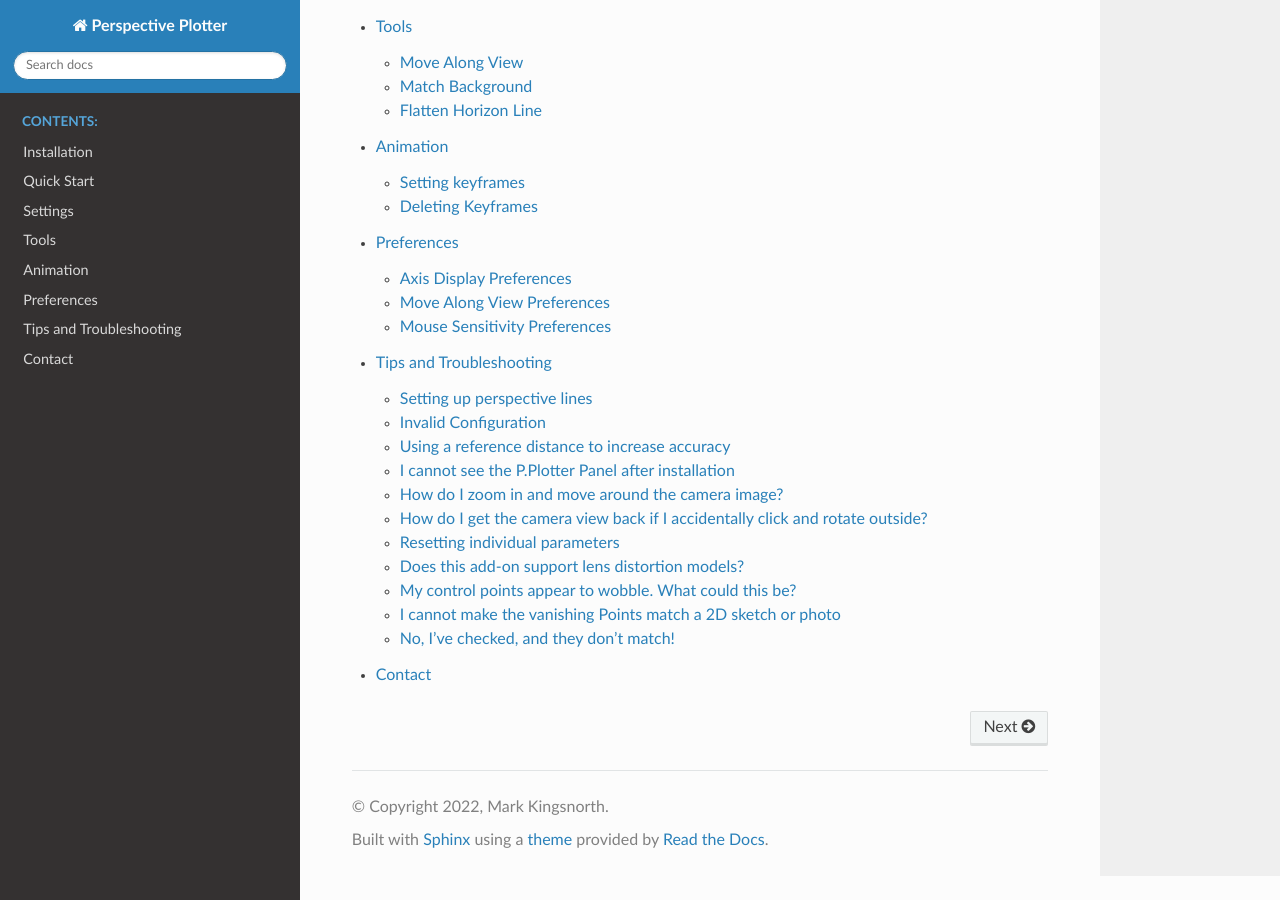
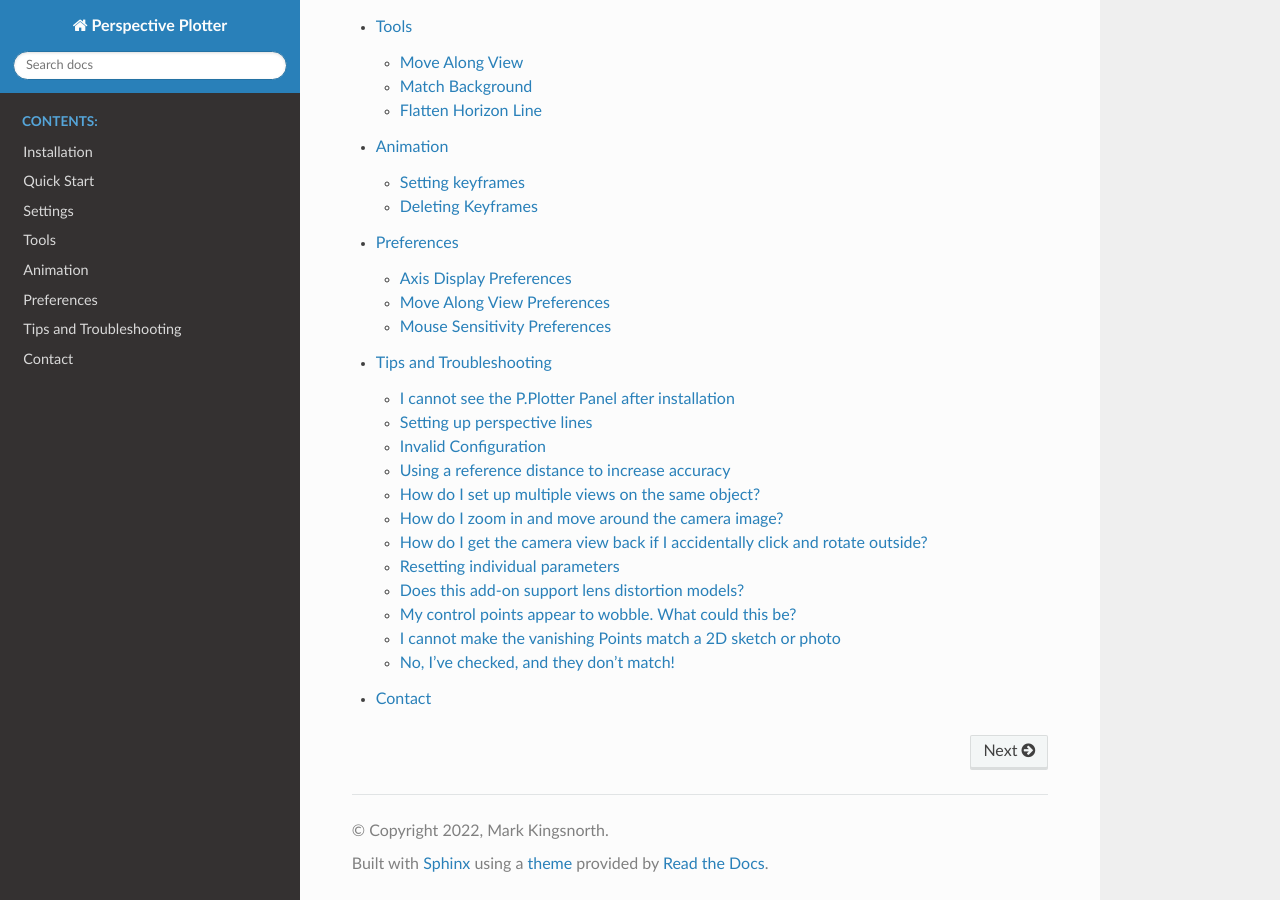
Before and after one commit to mkingsnorth/perspective_plotter_docs, a Sphinx documentation site: the page built from docs/index.rst, in a window 1280 px wide and 900 px high, scrolled down 1469 px. Built offline with Sphinx 7.4.7 and the Read the Docs theme 2.0.0, drawn with Linux system fonts in a browser that asks for light colours; part of the change alters nothing that is shown.

Commit message:
Added notes on mutliple views into troubleshooting section

```diff
--- a/docs/troubleshooting.rst
+++ b/docs/troubleshooting.rst
@@ -4,6 +4,19 @@ Tips and Troubleshooting
 
 .. note::
     If you're having any trouble and it is not answered here, don't hesitate to :ref:`contact us<Contact>`.
+
+
+======================================================
+I cannot see the P.Plotter Panel after installation
+======================================================
+
+The Panel will only appear if you are |viewing though the Active Camera|.
+
+
+.. |viewing though the Active Camera| raw:: html
+
+   <a href="https://docs.blender.org/manual/en/2.79/editors/3dview/navigate/camera_view.html" target="_blank">viewing though the Active Camera</a>
+
 
 ========================================================
 Setting up perspective lines
@@ -45,16 +58,81 @@ Using a reference distance to increase accuracy
 
     <iframe width="560" height="315" src="https://www.youtube.com/embed/INqeNav7Cg4" title="YouTube video player" frameborder="0" allow="accelerometer; autoplay; clipboard-write; encrypted-media; gyroscope; picture-in-picture" allowfullscreen></iframe>
 
-======================================================
-I cannot see the P.Plotter Panel after installation
-======================================================
 
-The Panel will only appear if you are |viewing though the Active Camera|.
+=====================================================
+How do I set up multiple views on the same object?
+=====================================================
+
+.. image:: images/mv_edit_cube.png
+    :alt:  Common Reference Point and Distance.
 
 
-.. |viewing though the Active Camera| raw:: html
+Here we will use the white :ref:`Target Location` dot and the :ref:`Reference Distance` feature to set up a common reference point when using multiple views on the same object.
 
-   <a href="https://docs.blender.org/manual/en/2.79/editors/3dview/navigate/camera_view.html" target="_blank">viewing though the Active Camera</a>
+.. note::
+    Multiple reference images may have minor lens distortions that can cause inaccuracies when trying to match reference points.
+
+#. In the top right of a viewport, click and drag to create new 3D views:
+
+    .. image:: images/drag_multiple_views.gif
+        :alt: Drag Multiple Views
+
+#. Add a new camera by pressing *shift-A* in the viewport and selecting *Camera* from the *Add* menu that appears. A new camera will be added to the origin point of the scene.
+
+#. By default, the active camera will always be the the one you can see through a viewport.  For the new view, override this by pressing the *N* key whilst the mouse is in that viewport to see the side view properties tabs.  Under the view tab, tick the *Local Camera* checkbox and select the new Camera in the dropdown box next to it:
+
+    .. image:: images/mv_add_image.png
+        :alt: Add images
+
+#. Load images for each of the cameras by selecting each camera, going to the Camera's *Object Data Properties* tab, and adding an image:
+
+    .. image:: images/mv_add_bg_image.png
+        :alt: Add BG images
+
+    Also, for each image, set the *Frame Method* to *Fit*.  This will keep image in proportion for all cameras, seen at the bottom here:
+
+    .. image:: images/mv_fit_image.png
+        :alt: Fit BG images
+
+#. In each viewport, use the *View -> Viewpoint -> Camera* menu option to view from each respective camera (or press *0* on the keyboard numpad).  Then, press the *N* key in each viewport to see the side properties tabs if they are not there already.  Select the *P.Plotter* panels.  Each panel will control the camera associated with each view.  It is best to leave the red 'Background Unmatched' button alone on the Perspective Plotter panel for multiple images, as Blender tries to match the image resolution for all cameras to one image.
+
+#. Click 'Plot Perspective' on each panel.  Each view will snap to the default position, but the controls are separate.  Here I have some simple example images of the same building:
+
+    .. image:: images/mv_pp_mviews.png
+        :alt: Fit BG images 1
+
+#. Firstly, in each view drag the white dot, which by default represents the middle of the scene *(0,0,0)*, to a common point on each image.  In this example, I am using the bottom corner of the building:
+
+    .. image:: images/mv_drag_white_dot.png
+        :alt: Drag white dot.
+
+#. Switch to wireframe mode in each view to see things more clearly, and drag perspecive lines in each view to match the images:
+
+    .. image:: images/mv_drag_pp_lines.png
+        :alt: Drag white dot.
+
+#. This matches the cameras *but not their distances to the images*, which could be different in each case.  To resolve this, we will need to use a common reference distance from the white origin point in each image.  Here, I'll use the height of the building.  Under *Reference Distance* on each *P.Plotter* properties panel, change the drop down from *Default* to *Along Z axis*.  A blue reference line will appear for each view coming from the white reference point.  Assuming the building is 20 meters high, input *20* into each *Reference Length* parameter on each panel:
+
+    .. image:: images/mv_reference_dist.png
+        :alt:  Use Reference Distance
+
+#. Then, drag the end of each blue reference line to match the height of the building in each image.  This will match the cameras to be the correct distance from the images:
+
+    .. image:: images/mv_drag_ref_dist.png
+        :alt:  Drag Reference Distance
+
+#. Set the position of the default cube to be *(1,1,1)* so that its corner is also touching the origin point of the scene.  Edit the cube's faces and you should see the object is matched in each view:
+
+    .. image:: images/mv_edit_cube.png
+        :alt:  Edit cube
+
+
+.. warning::
+
+    .. image:: images/mv_building.png
+        :alt:  Edit cube
+
+    In more complicated cases and in real world images, you may encounter lens distortion and other artefacts that reduce accuracy.  For instance, here is a slightly more complex example where factors like lens distortion produce a less accurate result.
 
 
 =====================================================
```
Also changed, not shown: docs/conf.py (line endings or trailing spaces), docs/images/drag_multiple_views.gif (added), docs/images/mv_add_bg_image.png (added), docs/images/mv_add_image.png (added), docs/images/mv_fit_image.png (added), docs/images/mv_pp_mviews.png (added), 6 other files.
